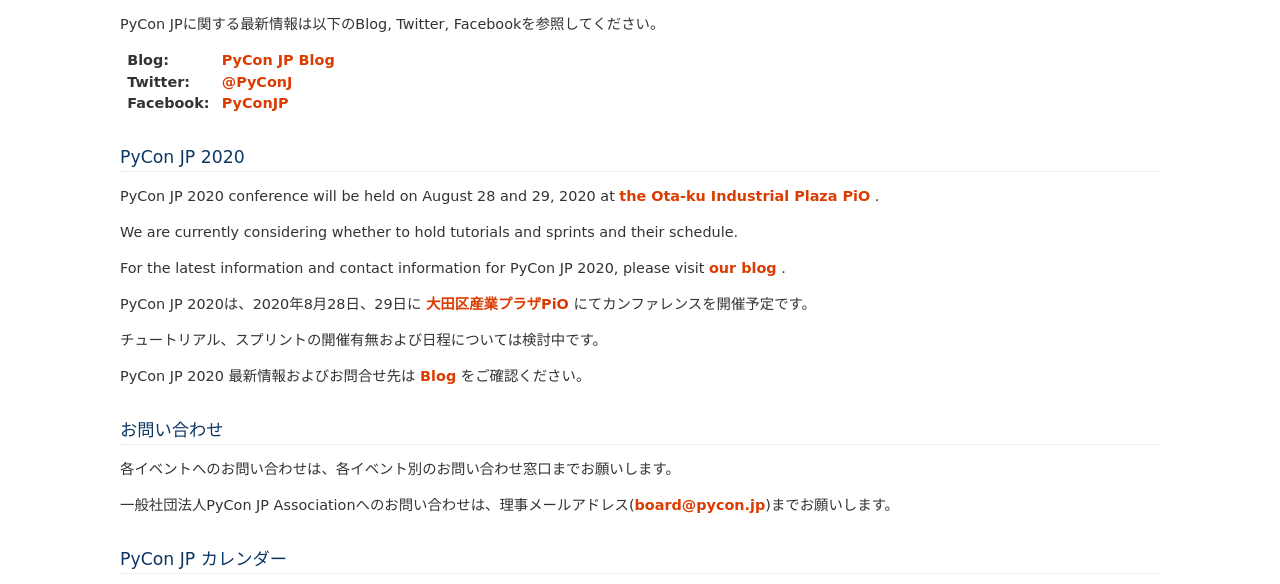
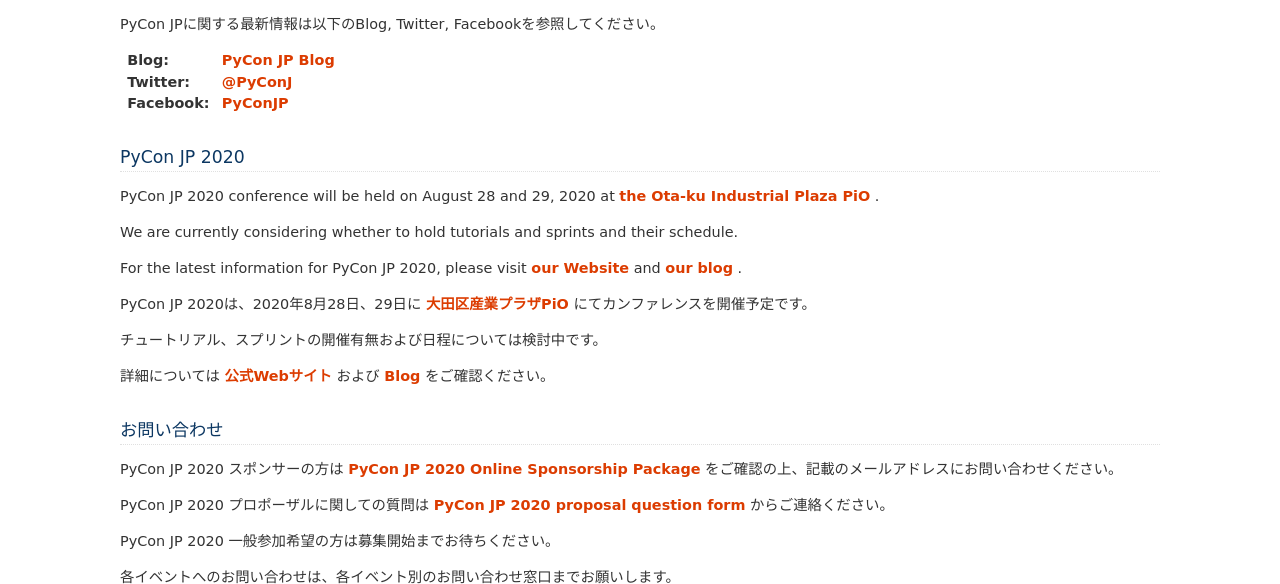
Before and after one commit to pyconjp/www.pycon.jp, a Sphinx documentation site: the page built from source/index.rst, in a window 1280 px wide and 900 px high, scrolled down 425 px, cut to the strip 0-584 px from the top of the window. Built offline with Sphinx 7.4.7, drawn with Linux system fonts in a browser that asks for light colours.

Commit message:
add navigate for PyCon JP 2020

```diff
--- a/source/index.rst
+++ b/source/index.rst
@@ -27,16 +27,21 @@
 
 We are currently considering whether to hold tutorials and sprints and their schedule.
 
-For the latest information and contact information for PyCon JP 2020, please visit `our blog <https://pyconjp.blogspot.com/search/label/pyconjp2020>`_ .
+For the latest information for PyCon JP 2020, please visit `our Website <https://pycon.jp/2020/>`_ and `our blog <https://pyconjp.blogspot.com/search/label/pyconjp2020>`_ .
 
 PyCon JP 2020は、2020年8月28日、29日に `大田区産業プラザPiO <https://www.pio-ota.net/about_pio/>`_ にてカンファレンスを開催予定です。
 
 チュートリアル、スプリントの開催有無および日程については検討中です。
 
-PyCon JP 2020 最新情報およびお問合せ先は `Blog <https://pyconjp.blogspot.com/search/label/pyconjp2020>`_ をご確認ください。
+詳細については `公式Webサイト <https://pycon.jp/2020/>`_ および `Blog <https://pyconjp.blogspot.com/search/label/pyconjp2020>`_ をご確認ください。
 
 お問い合わせ
 ============
+PyCon JP 2020 スポンサーの方は `PyCon JP 2020 Online Sponsorship Package <https://drive.google.com/file/d/1IZjr8o-oWnFGq-O9-rSDYW0FCJNuyRgY/view>`_ をご確認の上、記載のメールアドレスにお問い合わせください。
+
+PyCon JP 2020 プロポーザルに関しての質問は `PyCon JP 2020 proposal question form <https://docs.google.com/forms/d/e/1FAIpQLScW-s8M96jsr9A7Fbu-GsDuBvrL5yu0QGr5gpZ20DmAtRzTqg/viewform>`_ からご連絡ください。
+
+PyCon JP 2020 一般参加希望の方は募集開始までお待ちください。
 
 各イベントへのお問い合わせは、各イベント別のお問い合わせ窓口までお願いします。
 
```
